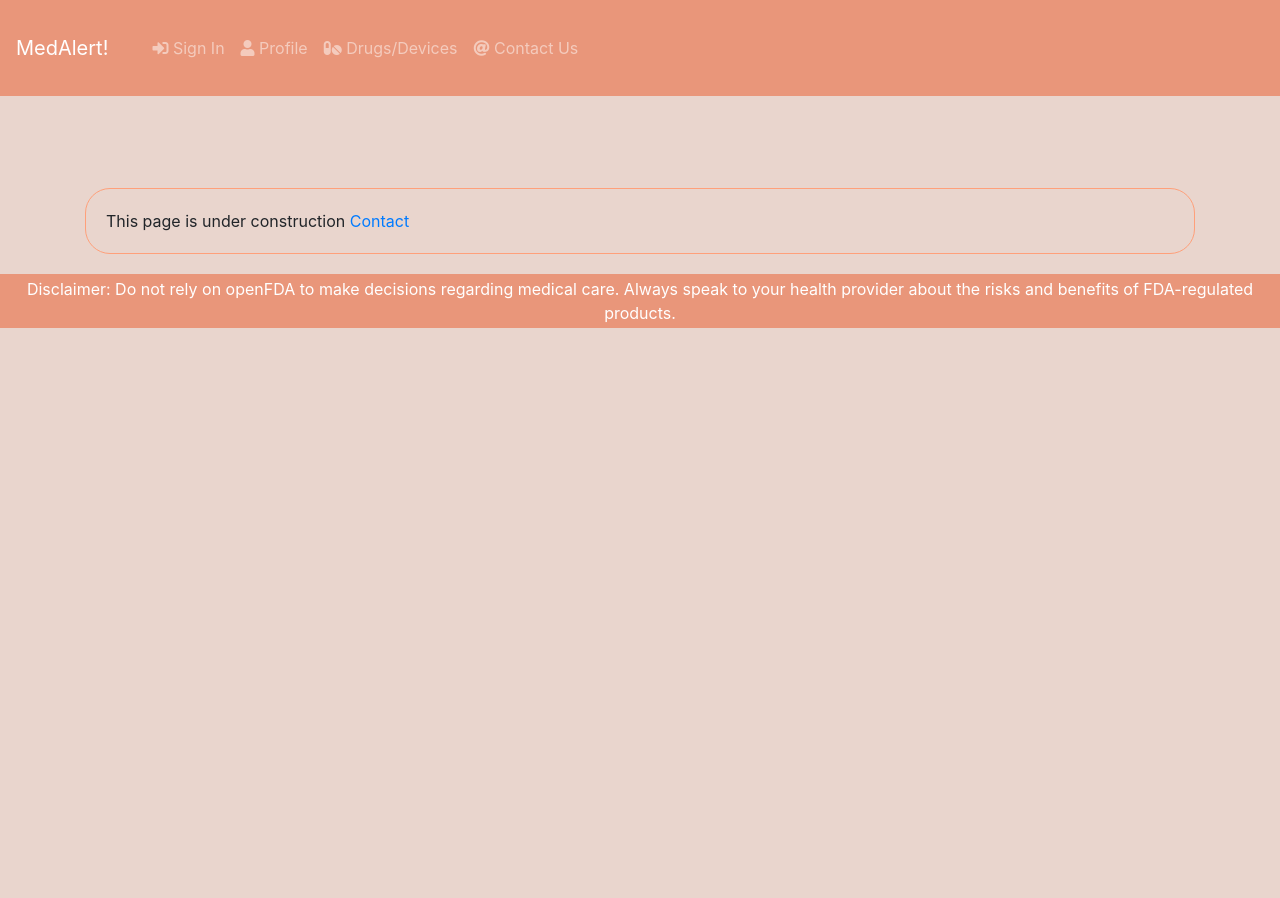
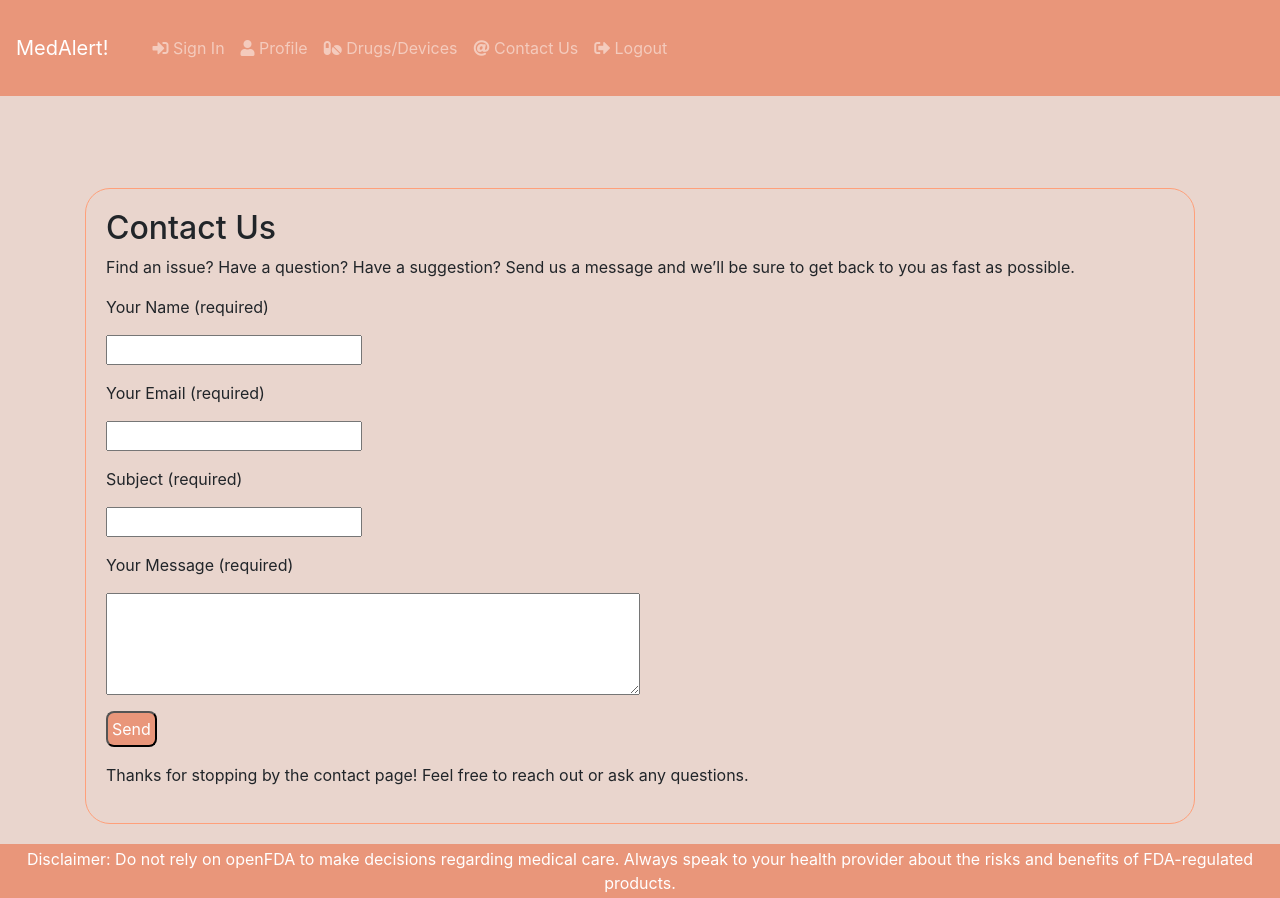
Before and after one commit to lwariar/HB-MedAlert, a Flask app: page /about in a window 1280 px wide. Before the commit the page ends 328 px from the top, so only its background shows below. Run offline with Flask 2, Linux system fonts and the light colour scheme; some libraries are stand-ins or nearby versions.

Commit message:
Homepage updates, Logout, About page

```diff
--- a/server.py
+++ b/server.py
@@ -5,6 +5,7 @@ import os
 import json
 from flask import Flask, render_template, request, session, flash, redirect, jsonify
 from jinja2 import StrictUndefined
+import smtplib
 
 import crud
 from model import connect_to_db
@@ -20,13 +21,16 @@ app.jinja_env.undefined = StrictUndefined
 def index():
     """View homepage"""
     # get the news from newsapi
-    """
+
     url = "http://newsapi.org/v2/top-headlines?country=us&category=health&apiKey=" + NEWSAPIKEY
     response = requests.get(url)
     response_json = response.json()
     articles = response_json['articles']
     jsonify(articles)
-    """
+    # get the first three articles
+    news_articles = []
+    for i in range(0,3):
+        news_articles.append(articles[i])
 
     #data for charts from json files
     with open('data/drug_recall_total.json') as f:
@@ -35,12 +39,20 @@ def index():
     with open('data/device_recall_total.json') as f:
         device_recall_data = json.load(f)
 
-    return render_template("homepage.html", drug_recall_data=drug_recall_data, device_recall_data=device_recall_data)
+    return render_template("homepage.html", news_articles=news_articles,
+            drug_recall_data=drug_recall_data, device_recall_data=device_recall_data)
 
 @app.route('/signin')
 def signin():
     """View login page"""
     return render_template("login.html")
+
+@app.route('/signout')
+def signout():
+    """logout"""
+    #remove the user id from session
+    session["user_id"] = ""
+    return redirect('/')
 
 @app.route('/login', methods=['POST'])
 def user_login():
@@ -65,6 +77,25 @@ def user_login():
 def about():
     """View about"""
     return render_template("about.html")
+
+@app.route('/contactus', methods=['POST'])
+def contactus():
+    """Send an email"""
+    name = request.form.get('name')
+    email = request.form.get('email')
+    subject = request.form.get('subject')
+    message = request.form.get('message')
+
+    host = "server.smtp.com"
+    server = smtplib.SMTP(host)
+    FROM = email
+    TO = "lakshmiwariar@hotmail.com"
+    MSG = message
+    server.sendmail(FROM, TO, MSG)
+
+    server.quit()
+    print("Email sent")
+    return redirect('/')
 
 @app.route('/add-user')
 def add_user():
--- a/static/css/style.css
+++ b/static/css/style.css
@@ -43,8 +43,8 @@ th {
 }
 
 img {
-    border: 1px solid #ddd;
-    border-radius: 4px;
-    padding: 5px;
-    width: 150px;
+    display: inline-block;
+    border-radius: 8px;
+    width: 350px;
+    height: 250px;
 }
--- a/templates/about.html
+++ b/templates/about.html
@@ -4,8 +4,21 @@
 {% block body %}
     <br><br><br>
     <div class="myClass">
-        This page is under construction
-        <a href="mailto:lakshmiwariar@hotmail.com">Contact</a>
+    <h2>Contact Us</h2>
+    <p>Find an issue? Have a question? Have a suggestion?
+        Send us a message and we’ll be sure to get back to you as fast as possible. </p>
+    <form action="/contactus"  method="POST">
+        <p>Your Name (required)</p>
+        <p><input type="text" name="name" required></p>
+        <p>Your Email (required)</p>
+        <p><input type="text" name="email" pattern="[a-z0-9._%+-]+@[a-z0-9.-]+\.[a-z]{2,}$" required></p>
+        <p>Subject (required)</p>
+        <p><input type="text" name="subject" required></p>
+        <p>Your Message (required)</p>
+        <p><textarea name="message" rows="4" cols="50" required></textarea></p>
+        <p><button name="submit" type="submit" value="Send">Send</button></p>
+    </form>
+    <p>Thanks for stopping by the contact page! Feel free to reach out or ask any questions.</p>
     </div>
 
 {% endblock %}
--- a/templates/base.html
+++ b/templates/base.html
@@ -36,6 +36,9 @@
         <li class="nav-item">
           <a class="nav-link" href="/about"><i class="fas fa-at"></i> Contact Us</a>
         </li>
+        <li class="nav-item">
+          <a class="nav-link" href="/signout"><i class="fas fa-sign-out-alt"></i> Logout</a>
+        </li>
       </ul>
     </div>
 </nav>
```
Also changed, not shown: templates/homepage.html (+10 -6 lines), templates/login.html (+0 -8 lines).
